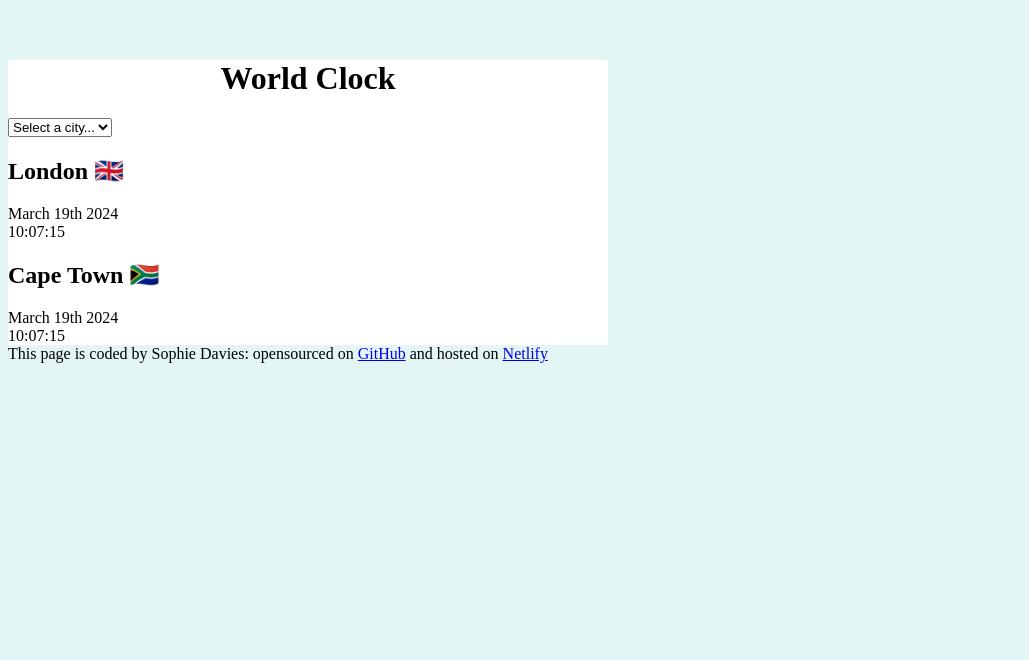
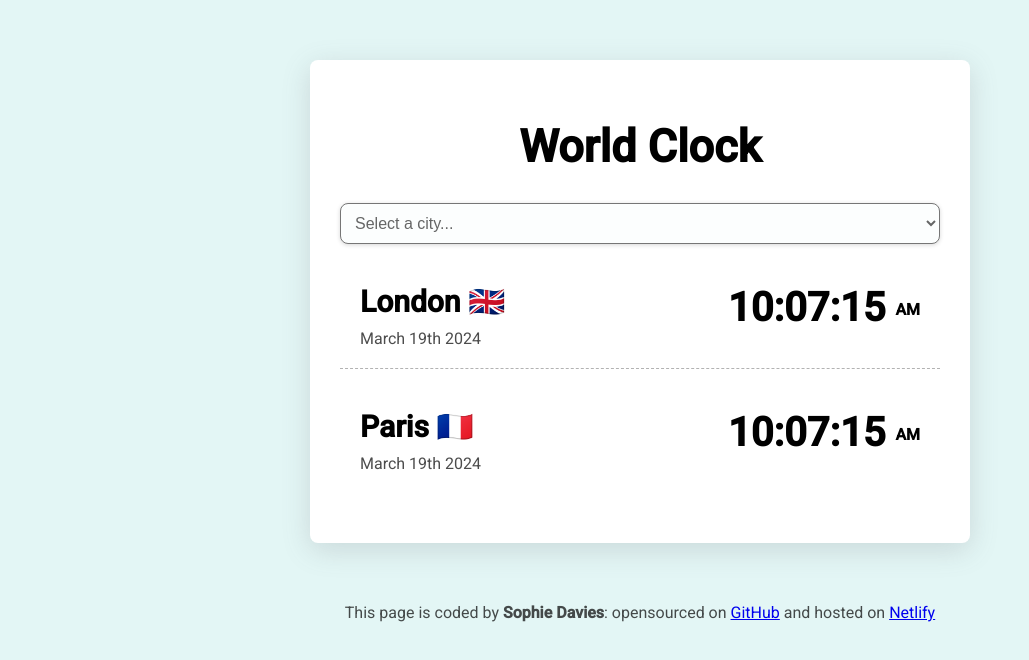
Before and after one commit to SophieLMD/world-clock-app, a plain HTML site: page index.html in a window 1280 px wide. Shown: the whole page, without its empty margins (0-1029 px from the left). Drawn offline with Linux system fonts and the light colour scheme.

Commit message:
Styled with CSS and added font link to index.html

```diff
--- a/index.html
+++ b/index.html
@@ -4,6 +4,10 @@
     <meta charset="UTF-8" />
     <meta name="viewport" content="width=device-width, initial-scale=1.0" />
     <link rel="stylesheet" href="src/styles.css" />
+    <link
+      href="https://fonts.googleapis.com/css2?family=Oswald:wght@200;300;400;500&family=Roboto+Condensed&family=Roboto:ital,wght@0,300;0,400;0,500;1,100&display=swap"
+      rel="stylesheet"
+    />
     <title>World Clock - Sophie Davies</title>
   </head>
   <body>
@@ -17,18 +21,22 @@
         <option value="">Sydney</option>
       </select>
       <div class="city">
-        <h2>London 🇬🇧</h2>
-        <div class="date">March 19th 2024</div>
-        <div class="time">10:07:15</div>
+        <div>
+          <h2>London 🇬🇧</h2>
+          <div class="date">March 19th 2024</div>
+        </div>
+        <div class="time">10:07:15 <small>AM</small></div>
       </div>
       <div class="city">
-        <h2>Cape Town 🇿🇦</h2>
-        <div class="date">March 19th 2024</div>
-        <div class="time">10:07:15</div>
+        <div>
+          <h2>Paris 🇫🇷</h2>
+          <div class="date">March 19th 2024</div>
+        </div>
+        <div class="time">10:07:15 <small>AM</small></div>
       </div>
     </div>
     <footer>
-      This page is coded by Sophie Davies: opensourced on
+      This page is coded by <strong>Sophie Davies</strong>: opensourced on
       <a href="https://github.com/SophieLMD/world-clock-app" target="_blank"
         >GitHub</a
       >
--- a/src/styles.css
+++ b/src/styles.css
@@ -1,11 +1,57 @@
 body {
   background-color: #e3f6f5;
+  font-family: roboto;
+}
+h1 {
+  text-align: center;
+  font-size: 45px;
+}
+h2 {
+  margin: 0 0 10px;
+  font-size: 30px;
+}
+select {
+  background-color: #fcfefe;
+  display: block;
+  width: 100%;
+  border-radius: 8px;
+  padding: 10px;
+  font-size: 16px;
+  color: rgba(0, 0, 0, 0.6);
+  box-shadow: rgba(0, 0, 0, 0.16) 0px 1px 4px;
 }
 .container {
   max-width: 600px;
-  margin: 60px 0 auto;
+  margin: 60px auto;
   background: #ffffff;
+  padding: 30px;
+  box-shadow: rgba(100, 100, 111, 0.2) 0px 7px 29px 0px;
+  border-radius: 8px;
 }
-h1 {
+.city {
+  display: flex;
+  justify-content: space-between;
+  margin: 20px auto;
+  border-bottom: 1px dashed rgba(0, 0, 0, 0.3);
+  padding: 20px;
+}
+.city:last-child {
+  border: none;
+}
+.date {
+  color: rgba(0, 0, 0, 0.7);
+}
+.time {
+  font-size: 40px;
+  font-weight: bold;
+}
+.time small {
+  font-size: 16px;
+  vertical-align: middle;
+  line-height: 40px;
+}
+
+footer {
   text-align: center;
+  color: rgba(0, 0, 0, 0.7);
 }
```
